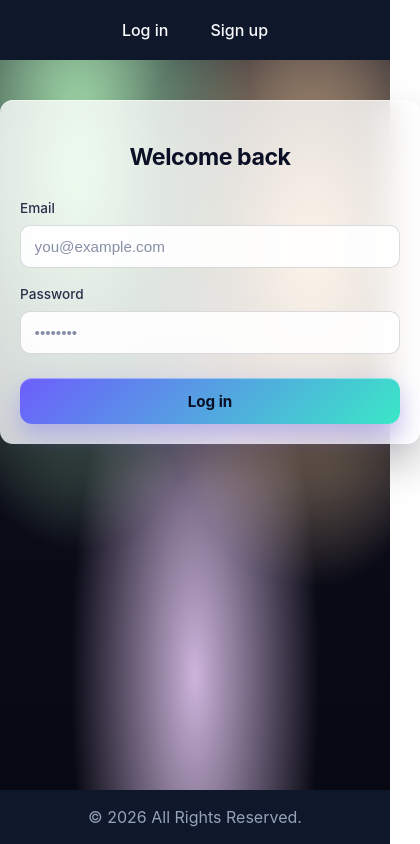
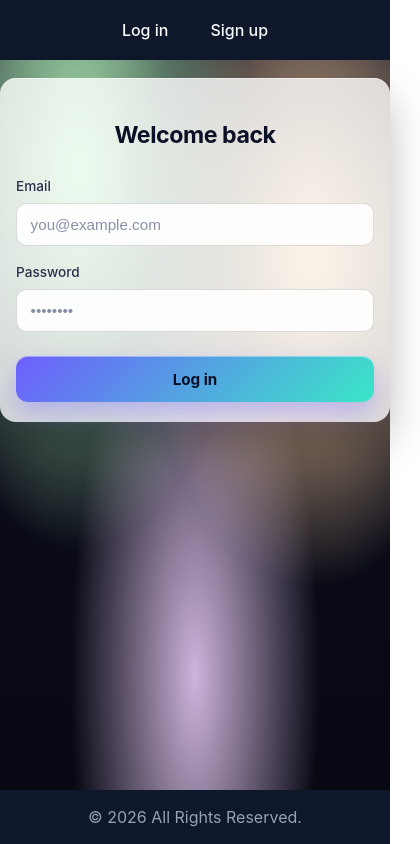
Before and after one commit to Jhashivam6347/Realtime-Chat-App, a React (Vite) app: page / in a window 390 px wide. Shown: the whole page, 420 px wide, since content can reach past the window. Built offline with nearby package versions, Linux system fonts and the light colour scheme; no server answers.

Commit message:
solved responsive issues

```diff
--- a/src/components/AuthForm.css
+++ b/src/components/AuthForm.css
@@ -16,20 +16,36 @@ body {
   align-items: center;
   justify-content: center;
   padding: 1.5rem;
+  min-height: 100vh;
 }
-.app-shell
-{
+.app-shell {
   background: rgba(255, 255, 255, 0.78);
   backdrop-filter: blur(18px);
   -webkit-backdrop-filter: blur(18px);
   box-shadow:
     0 20px 40px rgba(0, 0, 0, 0.25),
     inset 0 1px 0 rgba(255, 255, 255, 0.5);
-  padding: 20px;
-    border-radius: 13px;
-    width: 420px;
-    margin: 40px auto;
+  padding: 24px 22px;
+  border-radius: 18px;
+  width: min(420px, 100%);
+  margin: 30px auto;
+}
 
+@media (max-width: 520px) {
+  .auth-container {
+    padding: 1rem;
+    min-height: auto;
+  }
+
+  .app-shell {
+    padding: 20px 16px;
+    margin: 18px auto;
+    border-radius: 16px;
+  }
+
+  .auth-title {
+    font-size: 1.35rem;
+  }
 }
 /* ====== Card ====== */
 .auth-card {
--- a/src/components/ChatUI.jsx
+++ b/src/components/ChatUI.jsx
@@ -71,13 +71,21 @@ export default function ChatUI() {
     function handleResize() {
       const mobile = window.innerWidth < 991;
       setIsMobile(mobile);
-      setShowChatOnMobile(!mobile);
+      if (!mobile) {
+        setShowChatOnMobile(true);
+      }
     }
 
     handleResize();
     window.addEventListener("resize", handleResize);
     return () => window.removeEventListener("resize", handleResize);
   }, []);
+
+  useEffect(() => {
+    if (isMobile && activeUser) {
+      setShowChatOnMobile(true);
+    }
+  }, [activeUser, isMobile]);
 
   /* USERS */
   useEffect(() => {
@@ -666,7 +674,10 @@ export default function ChatUI() {
           <input
             value={text}
             onChange={e => setText(e.target.value)}
-            onKeyDown={e => e.key === "Enter" && sendMessage()}
+            onFocus={() => {
+              if (isMobile) setShowChatOnMobile(true);
+            }}
+            onKeyDown={e => e.key === "Enter" && !e.shiftKey && sendMessage()}
             placeholder={messageLimitReached ? "Message access limit reached" : "Type a message..."}
             disabled={messageLimitReached}
           />
--- a/src/style/chat.css
+++ b/src/style/chat.css
@@ -934,6 +934,9 @@ video {
 @media (max-width: 991px) {
   .chat-container {
     flex-direction: column;
+    height: auto;
+    gap: 12px;
+    padding: 12px;
   }
 
   .sidebar,
@@ -944,6 +947,11 @@ video {
 
   .sidebar {
     padding: 18px 16px;
+    max-height: calc(100vh - 120px);
+  }
+
+  .chat-box {
+    min-height: calc(100vh - 145px);
   }
 
   .sidebar-profile {
@@ -956,23 +964,42 @@ video {
 
   .chat-input {
     padding: 14px;
+    flex-wrap: wrap;
+    gap: 10px;
+  }
+
+  .chat-input input {
+    width: 100%;
+    min-width: 0;
+  }
+
+  .chat-input button {
+    flex: 0 1 auto;
+    width: auto;
   }
 
   .message {
     max-width: 82%;
   }
+
+  .back-btn {
+    padding: 10px 14px;
+    font-size: 0.95rem;
+  }
 }
 
 @media (max-width: 500px) {
   .chat-input {
-    flex-wrap: wrap;
-  }
-
-  .chat-input input[type="text"] {
-    width: 100%;
+    padding: 12px;
   }
 
   .chat-input button {
+    width: 100%;
+    min-width: 0;
+  }
+
+  .chat-input button.send-btn,
+  .chat-input button.emoji-btn {
     flex: 1;
   }
 }
```
Lines whose indentation alone changed are shown as unchanged.
